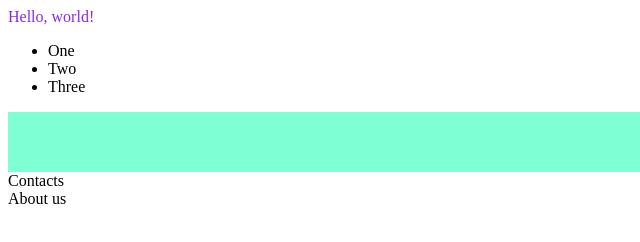
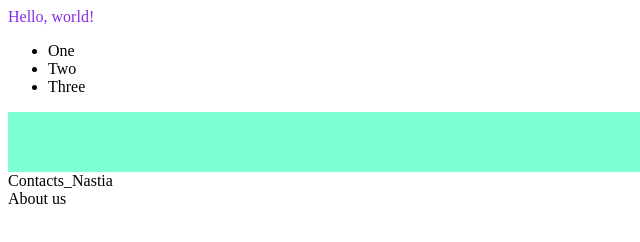
Before and after one commit to TanyaKrvl1/conflicts, a plain HTML site: page index.html in a window 1280 px wide. Shown: the full height of the page, 0-640 px from the left. Drawn offline with Linux system fonts and the light colour scheme.

Commit message:
feature/change footer

```diff
--- a/index.html
+++ b/index.html
@@ -22,7 +22,7 @@
         <div class="new-section"></div>
     </section>
     <footer>
-        <div>Contacts</div>
+        <div>Contacts_Nastia</div>
         <div>About us</div>
     </footer>
 
```
